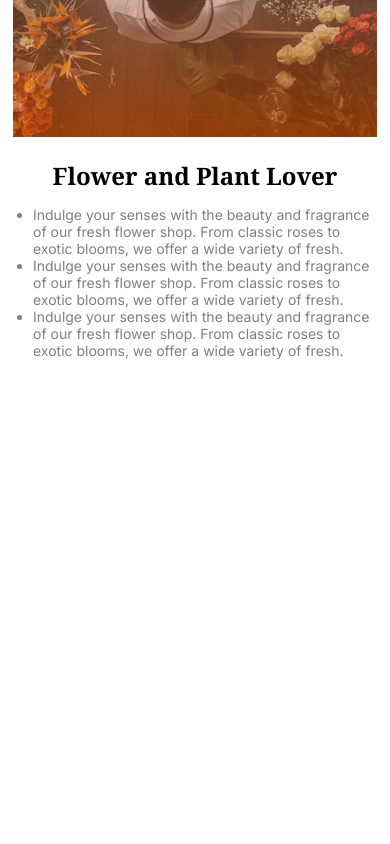
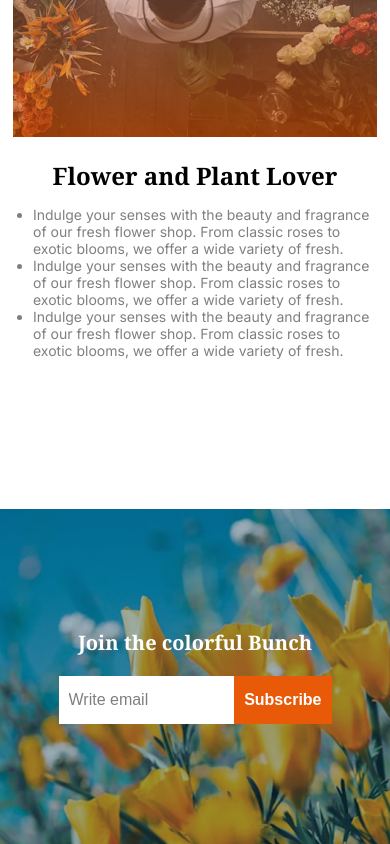
Before and after one commit to rht789/ph_assignment2, a plain HTML site: page index.html in a window 390 px wide. Shown: the part 2669-3513 px from the top of the page. Before the commit the page ends 3178 px from the top, so only its background shows below. Drawn offline with Linux system fonts and the light colour scheme.

Commit message:
newsletter-join section added with responsiveness

```diff
--- a/index.html
+++ b/index.html
@@ -98,6 +98,13 @@
         </section>
     </main>
     <footer>
+        <section class="join">
+            <h2 class="join-title noto-serif-font">Join the colorful Bunch</h2>
+            <form action="" class="input-container">
+            <input type="email" name="" id="" placeholder="Write email"><button class="btn">Subscribe</button>
+        </form>
+        </section>
+
 
     </footer>
  </body>
--- a/style.css
+++ b/style.css
@@ -63,7 +63,6 @@ header {
   font-weight: 600;
   text-decoration: none;
   border: none;
-  width: 100%;
 }
 
 /* ---------------------- Header Styles ---------------------- */
@@ -152,6 +151,10 @@ nav ul a {
   width: 100%;
 }
 
+.card .btn {
+  width: 100%;
+}
+
 .flower-name {
   font-size: 1.375rem;
   font-weight: 500;
@@ -202,6 +205,52 @@ nav ul a {
   top: -110px;
   right: -90px;
   animation: spin 7s linear infinite;
+}
+
+/* -------------------------- Footer Styles -------------------------- */
+/* ------------------- Join Section Styles ------------------- */
+.join {
+  background-image: url("images/news-letter-bg.png");
+  background-size: cover;
+  background-position: center;
+  background-repeat: no-repeat;
+  width: 100%;
+  height: 576px;
+  text-align: center;
+  display: flex;
+  flex-direction: column;
+  justify-content: center;
+  align-items: center;
+}
+
+.join-title {
+  font-size: 3.075rem;
+  font-weight: 700;
+  color: white;
+  margin-bottom: 25px;
+}
+
+.input-container {
+  display: flex;
+  justify-content: center;
+  align-items: center;
+  width: 70%;
+}
+.input-container > input[type="email"] {
+  width: 75%;
+  padding: 8px 20px;
+  border: none;
+  outline: none;
+}
+
+.input-container > input[type="email"]::placeholder {
+  color: rgba(0, 0, 0, 0.5);
+  font-size: 1rem;
+  font-weight: 400;
+}
+
+.input-container > .btn {
+  padding: 8px 20px;
 }
 /* ------------------- Responsiveness ------------------- */
 
@@ -281,4 +330,28 @@ nav ul a {
   .pl-list {
     font-size: 0.875rem;
   }
+
+  /* join section  */
+  .join {
+    height: 275px;
+    padding: 30px 0;
+  }
+
+  .join-title {
+    font-size: 1.25rem;
+    margin-bottom: 20px;
+  }
+  .input-container > input[type="email"] {
+    width: 100%;
+    padding: 15px 10px;
+    font-size: 1rem;
+  }
+
+  .input-container > input[type="email"]::placeholder {
+    font-size: 1rem;
+  }
+  .input-container > .btn {
+    padding: 15px 10px;
+    font-size: 1rem;
+  }
 }
```
